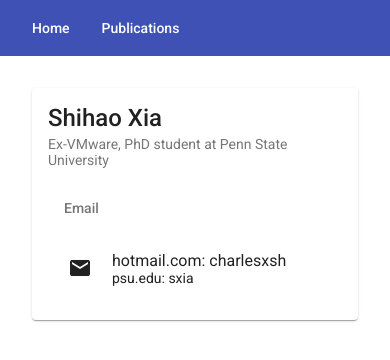
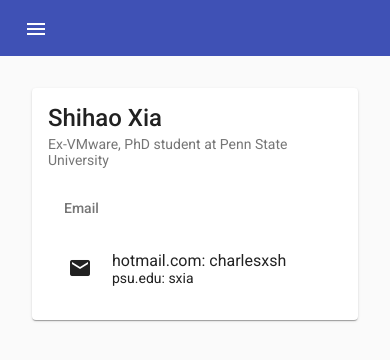
Before and after one commit to charlesxsh/charlesxsh.github.io, an Angular app: page / in a window 390 px wide. Shown: the top 360 px of the page. Built offline with nearby package versions, Linux system fonts and the light colour scheme.

Commit message:
add responsive menu

```diff
--- a/src/app/app.component.html
+++ b/src/app/app.component.html
@@ -1,7 +1,5 @@
-<mat-toolbar color="primary">
-  <button mat-button routerLink="">Home</button>
-  <button mat-button routerLink="publications">Publications</button>
-</mat-toolbar>
-<div style="padding: 2rem;">
-  <router-outlet></router-outlet>
-</div>
+<app-navbar [items]="navItems">
+  <div style="padding: 2rem; min-height: 100%;">
+    <router-outlet></router-outlet>
+  </div>
+</app-navbar>
--- a/src/app/app.component.ts
+++ b/src/app/app.component.ts
@@ -1,6 +1,7 @@
 import { Component } from '@angular/core';
 import { MatIconRegistry } from '@angular/material/icon';
 import { DomSanitizer } from '@angular/platform-browser';
+import { NavbarItem } from './uranus/components/navbar/navbar-item';
 
 @Component({
   selector: 'app-root',
@@ -8,6 +9,17 @@ import { DomSanitizer } from '@angular/platform-browser';
   styleUrls: ['./app.component.scss']
 })
 export class AppComponent {
+
+  navItems: NavbarItem[] = [
+    {
+      name: "Home",
+      link: ""
+    },
+    {
+      name: "Publications",
+      link: "publications"
+    }
+  ]
   constructor(iconReg: MatIconRegistry, domSanitizer: DomSanitizer){
     iconReg.addSvgIcon("github",  domSanitizer.bypassSecurityTrustResourceUrl("assets/github.svg"));
   }
--- a/src/app/app.module.ts
+++ b/src/app/app.module.ts
@@ -15,6 +15,8 @@ import { HomePageComponent } from './pages/home-page/home-page.component';
 import {MatButtonModule} from '@angular/material/button';
 import { HttpClientModule } from "@angular/common/http";
 import {MatListModule} from '@angular/material/list';
+import { UranusModule } from './uranus/uranus.module';
+
 @NgModule({
   declarations: [
     AppComponent,
@@ -33,7 +35,8 @@ import {MatListModule} from '@angular/material/list';
     MatGridListModule,
     MatButtonModule,
     HttpClientModule,
-    MatListModule
+    MatListModule,
+    UranusModule
   ],
   providers: [],
   bootstrap: [AppComponent]
--- /dev/null
+++ b/src/app/uranus/components/navbar/navbar-item.ts
@@ -0,0 +1,7 @@
+
+export interface NavbarItem {
+    name: string;
+    icon?: string;
+    link: string;
+    subItems?: NavbarItem;
+}
--- /dev/null
+++ b/src/app/uranus/components/navbar/navbar.component.html
@@ -0,0 +1,28 @@
+<mat-sidenav-container style="min-height: 100%">
+    <mat-sidenav #sidenav mode="over">
+        <mat-selection-list [multiple]="false" (selectionChange)="sidenav.close()">
+            <mat-list-option *ngFor="let item of items" [routerLink]="item.link">
+                {{ item.name }}
+              </mat-list-option>
+        </mat-selection-list>
+    </mat-sidenav>
+    <mat-sidenav-content>
+
+        <mat-toolbar color="primary">
+            <ng-container *ngIf="isDesktop | async; else mobile">
+                <button mat-button *ngFor="let item of items" [routerLink]="item.link">{{ item.name }}</button>
+            </ng-container>
+        </mat-toolbar>
+
+        <ng-content></ng-content>
+
+    </mat-sidenav-content>
+</mat-sidenav-container>
+
+
+
+<ng-template #mobile>
+    <button mat-icon-button aria-label="menu" (click)="sidenav.toggle()">
+        <mat-icon>menu</mat-icon>
+    </button>
+</ng-template>
--- /dev/null
+++ b/src/app/uranus/components/navbar/navbar.component.ts
@@ -0,0 +1,29 @@
+import { BreakpointObserver, Breakpoints } from '@angular/cdk/layout';
+import { ChangeDetectionStrategy, Component, Input, OnInit } from '@angular/core';
+import { Observable } from 'rxjs';
+import { map } from 'rxjs/operators'
+import { NavbarItem } from './navbar-item';
+
+@Component({
+  selector: 'app-navbar',
+  templateUrl: './navbar.component.html',
+  styleUrls: ['./navbar.component.scss'],
+  changeDetection: ChangeDetectionStrategy.OnPush
+})
+export class NavbarComponent implements OnInit {
+
+  @Input()
+  items!: NavbarItem[];
+
+  isDesktop!: Observable<boolean>;
+
+  constructor(private bo: BreakpointObserver) { }
+
+  ngOnInit(): void {
+    this.isDesktop = this.bo.observe([Breakpoints.Small, Breakpoints.XSmall]).pipe(
+      map(result=>!result.matches)
+    )
+
+  }
+
+}
```
Also changed, not shown: src/app/uranus/uranus.module.ts (added, +32 -0 lines), src/app/uranus/components/navbar/navbar.component.scss (added), 2 other files (tests, documents, lock files or other folders).
